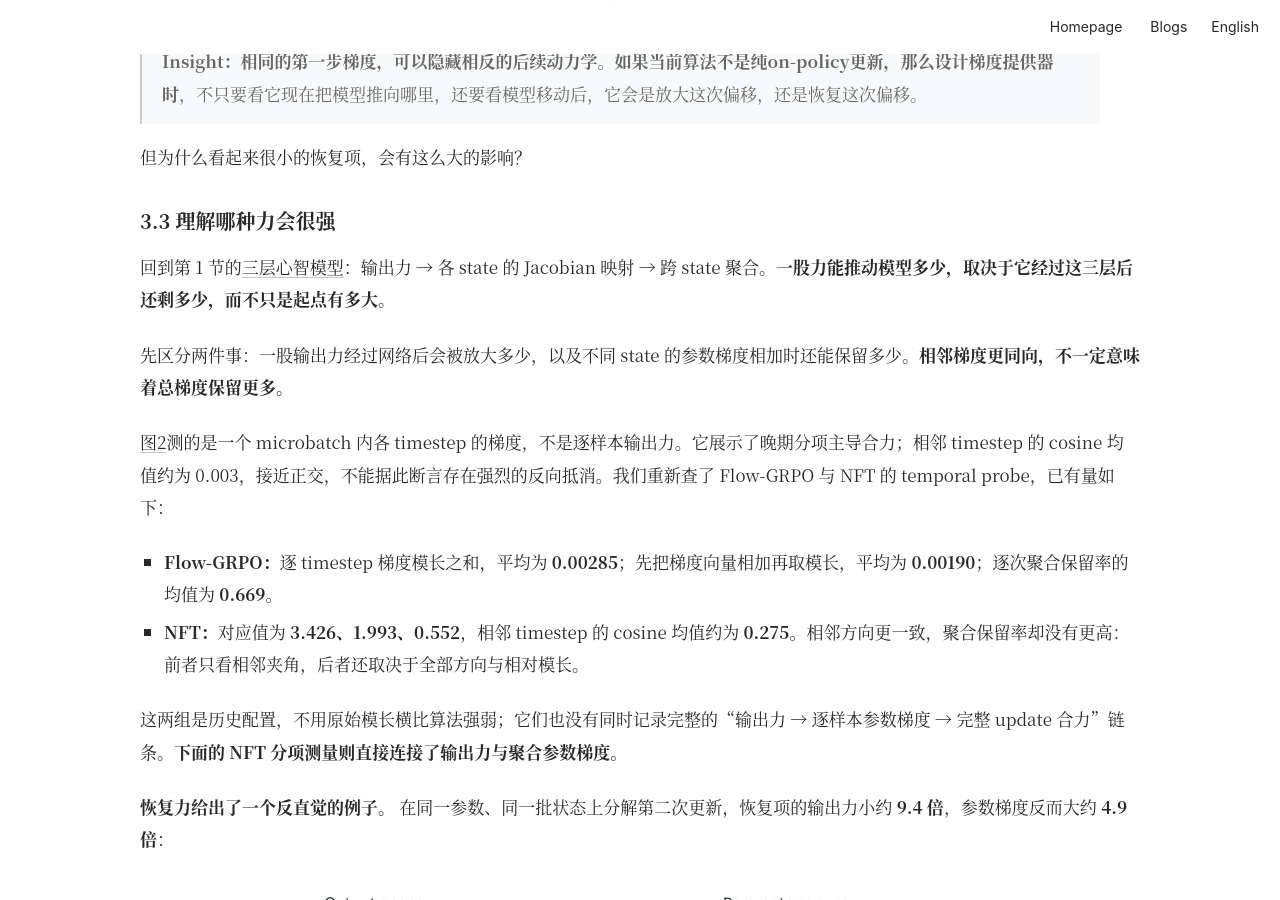
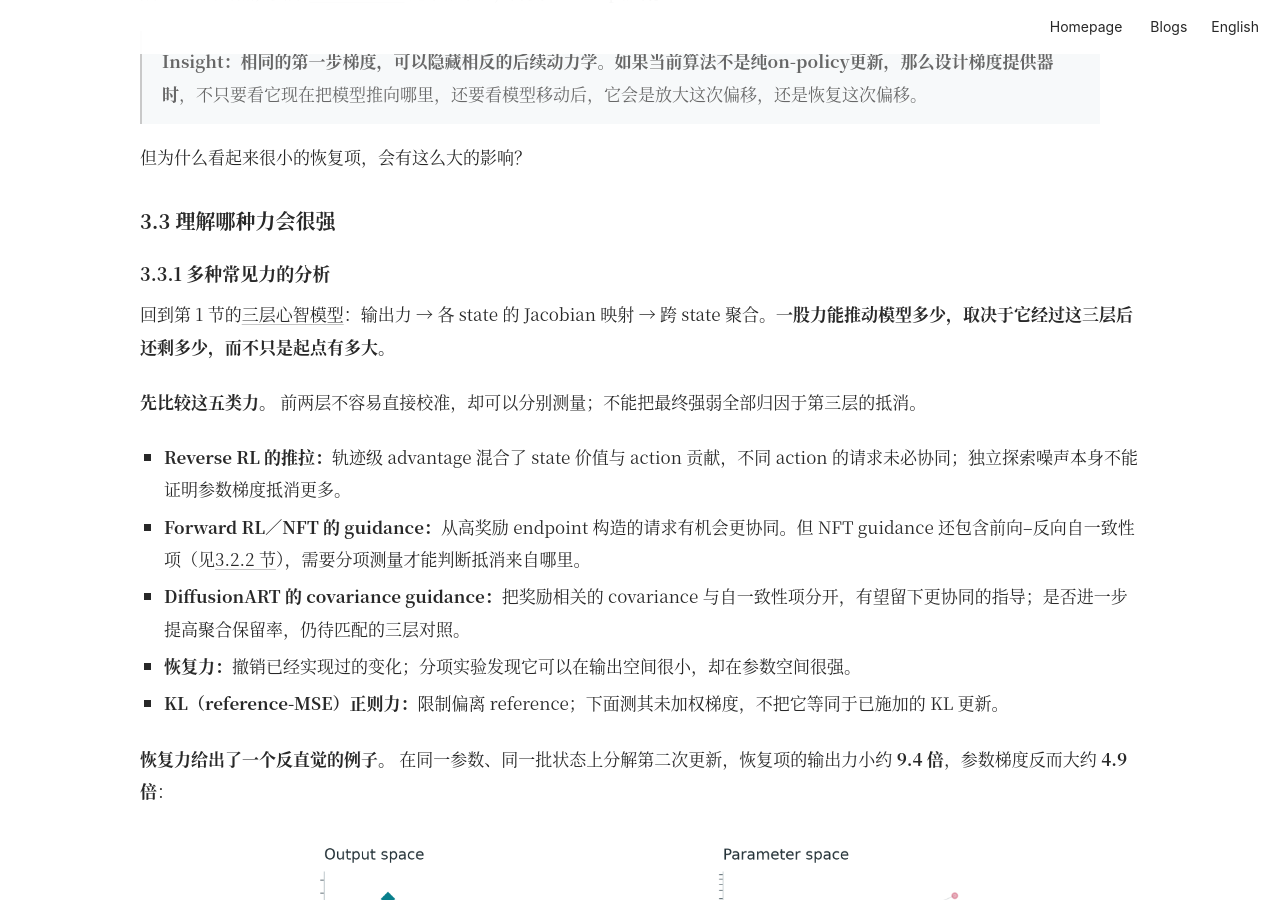
Before and after one commit to vanzll/vanzll.github.io, a Jekyll site: the page built from _pages/diffusion-rl.md, in a window 1280 px wide and 900 px high, scrolled down 19947 px. Built offline with Jekyll 4.4.1, drawn with Linux system fonts in a browser that asks for light colours; some of the changed text lies outside the part shown.

Commit message:
Restore five-force outline and both Section 3.3 case studies

```diff
--- a/_includes/research-notes/diffusion-rl.en.md
+++ b/_includes/research-notes/diffusion-rl.en.md
@@ -723,16 +723,17 @@
 
 <h3 id="en-detail-11">3.3 Understanding which forces become strong</h3>
 
+<h4 id="en-force-comparison">3.3.1 Analyzing common training forces</h4>
+
 <p>Return to the <a href="#eq-en-chain" data-equation-ref="chain">three-layer model in Section 1</a>: output force → each state's Jacobian → aggregation across states. <strong>A force's influence depends on how much survives these layers, not merely how large it starts.</strong></p>
 
-First separate two questions: how much the network amplifies an output force, and how much remains when parameter gradients across states are added. **More aligned neighboring gradients need not mean greater overall retention.**
+<p><strong>First compare these five forces.</strong> The first two layers are difficult to calibrate directly but can be measured separately; final strength cannot be attributed entirely to third-layer cancellation.</p>
 
-<p><a href="#en-reverse-gradients">Figure 2</a> measures timestep gradients within one microbatch, not per-sample output forces. It shows late components dominating the resultant; the mean adjacent-timestep cosine is about 0.003, nearly orthogonal, not evidence of strong opposing cancellation. A fresh query of the Flow-GRPO and NFT temporal probes provides these recorded quantities:</p>
-
-- **Flow-GRPO:** the mean sum of timestep-gradient norms is **0.00285**; the mean norm after summing the vectors is **0.00190**; mean per-probe aggregation retention is **0.669**.
-- **NFT:** the corresponding values are **3.426, 1.993, and 0.552**, with mean adjacent-timestep cosine about **0.275**. Neighboring directions are more aligned, yet retention is not higher: the former measures neighboring angles, while the latter depends on every direction and relative norm.
-
-These historical recipes do not support comparing algorithm strength by raw norms. Neither records the complete matched chain of output force → per-sample parameter gradient → full-update resultant. **The NFT component measurements below directly connect output force to aggregate parameter gradient.**
+- **Reverse RL's attraction and repulsion:** trajectory-level advantage mixes state value with action contribution, and requests from different actions need not cooperate. Independent exploration noise alone does not establish greater parameter-gradient cancellation.
+- **Forward RL / NFT guidance:** requests from high-reward endpoints may cooperate more. But NFT guidance also contains forward–reverse consistency (see <a href="#en-detail-9">Section 3.2.2</a>); attributing cancellation requires component measurements.
+- **DiffusionART covariance guidance:** separating reward covariance from consistency may leave more cooperative guidance; any further improvement in retention still needs a matched three-layer comparison.
+- **Restoration:** it attempts to undo changes the model has already realized. Our component measurements show that it can be small in output space yet strong in parameter space.
+- **KL (reference-MSE) regularization:** it limits deviation from a reference. Below we measure its unweighted gradient, not an applied KL update.
 
 **Restoration provides a counterintuitive example.** Decomposing the second update at the same parameters and states, restoration has about **9.4 times smaller** output force but **4.9 times larger** parameter-gradient norm:
 
@@ -754,6 +755,17 @@
 \]
 </div>
 <p>γ measures amplification through the mapping; ρ measures how much survives gradient summation, between zero and one. Their product is overall conversion κ. The temporal probes above measure retention across timesteps, not the per-sample decomposition; output RMS cannot replace the mean norm in this identity.</p>
+
+<div markdown="1">
+First separate two questions: how much the network amplifies an output force, and how much remains when parameter gradients across states are added. **More aligned neighboring gradients need not mean greater overall retention.**
+
+<p><a href="#en-reverse-gradients">Figure 2</a> measures timestep gradients within one microbatch, not per-sample output forces. It shows late components dominating the resultant; the mean adjacent-timestep cosine is about 0.003, nearly orthogonal, not evidence of strong opposing cancellation. A fresh query of the Flow-GRPO and NFT temporal probes provides these recorded quantities:</p>
+
+- **Flow-GRPO:** the mean sum of timestep-gradient norms is **0.00285**; the mean norm after summing the vectors is **0.00190**; mean per-probe aggregation retention is **0.669**.
+- **NFT:** the corresponding values are **3.426, 1.993, and 0.552**, with mean adjacent-timestep cosine about **0.275**. Neighboring directions are more aligned, yet retention is not higher: the former measures neighboring angles, while the latter depends on every direction and relative norm.
+
+These historical recipes do not support comparing algorithm strength by raw norms. Neither records the complete matched chain of output force → per-sample parameter gradient → full-update resultant. **The NFT component measurements below directly connect output force to aggregate parameter gradient.**
+</div>
 </details>
 
 **New diagnostic: measure all three layers separately.** Within each diagnostic window, we measure the mean output-force norm, the mean per-state parameter-gradient norm, and the norm of the mean gradient vector, then separate mapping gain γ from aggregation retention ρ:
@@ -774,7 +786,11 @@
 
 This intuition can extend to the mapping layer: an already realized output displacement comes from the Jacobian acting on a parameter change, rather than an arbitrary output direction. It may concentrate on directions to which the network responds strongly, and the transpose-Jacobian mapping can amplify them further. Realizability alone does not guarantee high gain; alignment with high-gain Jacobian directions also matters. The measurements establish higher mapping gain; this spectral explanation remains a hypothesis.
 
-**How does this affect learning speed?** Compare the complete curves for one update and two disjoint updates:
+<h4 id="en-force-competition-role">3.3.2 When does force magnitude matter?</h4>
+
+When two forces compete, relative scale determines what survives. Modern optimizers may largely attenuate a global scaling of one force; changing the ratio of two forces changes their aggregate direction.
+
+**Case Study 1: off-policy training in diffusion RL.** Figure 10 compares one update with two disjoint updates:
 
 <figure class="figure-compact" data-figure="mirror_dynamics"><img src="/assets/blog/diffusion-rl/mirror_dynamics_compact.png" alt="Figure 10: Stability and speed with one update versus two disjoint updates" loading="lazy" width="2400" height="930"><figcaption>Figure 10. One update versus two disjoint updates; β=1 on the left and β=0.1 on the right. Complete online train OCR curves without smoothing, against the optimizer step at reward logging. Each one/disjoint pair shares a training commit; the cross-β comparison spans versions. Recipe details appear in the data notes.</figcaption></figure>
 
@@ -800,6 +816,8 @@
 
 These runs use normalized-X0 and current-STD, not the bare MSE above; Figure 11 measures components of the actual loss. The core formula explains relative-scale competition, while measurements establish its implemented strength.
 
+
+**Case Study 2: KL divergence.** Once current departs from reference, reward guidance and regularization both enter the update. Tune their relative parameter-gradient norms and directions; a small KL coefficient does not guarantee a small gradient share.
 
 **Reference MSE shows an even larger scale reversal.** On Fast's matched nonzero diagnostic windows, its output force is about **1.8 times** guidance's, but its aggregate parameter gradient is about **185 times** larger. This does not mean KL constrained training: the regularization coefficient is zero, and reference MSE is diagnostic only. When adding regularization, compare coefficient-weighted parameter gradients and their directions, not loss values as forces.
 
--- a/_includes/research-notes/diffusion-rl.zh.md
+++ b/_includes/research-notes/diffusion-rl.zh.md
@@ -728,16 +728,19 @@
 
 <h3 id="zh-detail-11">3.3 理解哪种力会很强</h3>
 
+<h4 id="zh-force-comparison">3.3.1 多种常见力的分析</h4>
+
 <p>回到第 1 节的<a href="#eq-zh-chain" data-equation-ref="chain">三层心智模型</a>：输出力 → 各 state 的 Jacobian 映射 → 跨 state 聚合。<strong>一股力能推动模型多少，取决于它经过这三层后还剩多少，而不只是起点有多大。</strong></p>
 
-先区分两件事：一股输出力经过网络后会被放大多少，以及不同 state 的参数梯度相加时还能保留多少。**相邻梯度更同向，不一定意味着总梯度保留更多。**
+<p><strong>先比较这五类力。</strong> 前两层不容易直接校准，却可以分别测量；不能把最终强弱全部归因于第三层的抵消。</p>
 
-<p><a href="#zh-reverse-gradients">图2</a>测的是一个 microbatch 内各 timestep 的梯度，不是逐样本输出力。它展示了晚期分项主导合力；相邻 timestep 的 cosine 均值约为 0.003，接近正交，不能据此断言存在强烈的反向抵消。我们重新查了 Flow-GRPO 与 NFT 的 temporal probe，已有量如下：</p>
-
-- **Flow-GRPO：**逐 timestep 梯度模长之和，平均为 **0.00285**；先把梯度向量相加再取模长，平均为 **0.00190**；逐次聚合保留率的均值为 **0.669**。
-- **NFT：**对应值为 **3.426、1.993、0.552**，相邻 timestep 的 cosine 均值约为 **0.275**。相邻方向更一致，聚合保留率却没有更高：前者只看相邻夹角，后者还取决于全部方向与相对模长。
-
-这两组是历史配置，不用原始模长横比算法强弱；它们也没有同时记录完整的“输出力 → 逐样本参数梯度 → 完整 update 合力”链条。**下面的 NFT 分项测量则直接连接了输出力与聚合参数梯度。**
+<ul>
+<li><strong>Reverse RL 的推拉：</strong>轨迹级 advantage 混合了 state 价值与 action 贡献，不同 action 的请求未必协同；独立探索噪声本身不能证明参数梯度抵消更多。</li>
+<li><strong>Forward RL／NFT 的 guidance：</strong>从高奖励 endpoint 构造的请求有机会更协同。但 NFT guidance 还包含前向–反向自一致性项（见<a href="#zh-detail-9">3.2.2 节</a>），需要分项测量才能判断抵消来自哪里。</li>
+<li><strong>DiffusionART 的 covariance guidance：</strong>把奖励相关的 covariance 与自一致性项分开，有望留下更协同的指导；是否进一步提高聚合保留率，仍待匹配的三层对照。</li>
+<li><strong>恢复力：</strong>撤销已经实现过的变化；分项实验发现它可以在输出空间很小，却在参数空间很强。</li>
+<li><strong>KL（reference-MSE）正则力：</strong>限制偏离 reference；下面测其未加权梯度，不把它等同于已施加的 KL 更新。</li>
+</ul>
 
 **恢复力给出了一个反直觉的例子。** 在同一参数、同一批状态上分解第二次更新，恢复项的输出力小约 **9.4 倍**，参数梯度反而大约 **4.9 倍**：
 
@@ -759,6 +762,17 @@
 \]
 </div>
 <p>γ 衡量输出力映射后放大多少；ρ 衡量参数梯度相加后保留多少，位于 0 与 1 之间。两者相乘，才是整体转化率 κ。上面的 temporal probe 只测跨 timestep 的保留率，不能直接代入逐样本分解，也不能用输出 RMS 替代这里的平均模长。</p>
+
+<div markdown="1">
+先区分两件事：一股输出力经过网络后会被放大多少，以及不同 state 的参数梯度相加时还能保留多少。**相邻梯度更同向，不一定意味着总梯度保留更多。**
+
+<p><a href="#zh-reverse-gradients">图2</a>测的是一个 microbatch 内各 timestep 的梯度，不是逐样本输出力。它展示了晚期分项主导合力；相邻 timestep 的 cosine 均值约为 0.003，接近正交，不能据此断言存在强烈的反向抵消。我们重新查了 Flow-GRPO 与 NFT 的 temporal probe，已有量如下：</p>
+
+- **Flow-GRPO：**逐 timestep 梯度模长之和，平均为 **0.00285**；先把梯度向量相加再取模长，平均为 **0.00190**；逐次聚合保留率的均值为 **0.669**。
+- **NFT：**对应值为 **3.426、1.993、0.552**，相邻 timestep 的 cosine 均值约为 **0.275**。相邻方向更一致，聚合保留率却没有更高：前者只看相邻夹角，后者还取决于全部方向与相对模长。
+
+这两组是历史配置，不用原始模长横比算法强弱；它们也没有同时记录完整的“输出力 → 逐样本参数梯度 → 完整 update 合力”链条。**下面的 NFT 分项测量则直接连接了输出力与聚合参数梯度。**
+</div>
 </details>
 
 **新增诊断：把三层分别测出来。** 我们在同一诊断窗口内，分别测输出力模长均值、逐 state 参数梯度模长均值，以及梯度向量平均后的模长，再拆成映射增益 γ 与聚合保留率 ρ：
@@ -779,7 +793,11 @@
 
 这个直觉也可以延伸到映射层：已发生的输出位移来自 Jacobian 对参数变化的作用，不是任意的输出方向。它可能更集中在网络容易响应的方向上；经过 Jacobian 的转置映射时，这些方向还能被进一步放大。但“可实现”不保证“高增益”，具体还取决于位移与 Jacobian 高增益方向的对齐。实验确认的是映射增益更高，这个谱方向解释仍是机制猜想。
 
-**这如何影响学习速度？** 看一次更新与两次 disjoint 更新的完整曲线：
+<h4 id="zh-force-competition-role">3.3.2 什么时候需要考虑力的大小</h4>
+
+当两股力竞争，相对尺度才决定谁留下。整体缩放一股力，可能被现代优化器大幅淡化；改变两股力的比例，却会改变聚合方向。
+
+**Case Study 1：Diffusion RL 里的 Off-policy 训练。** 图10比较一次更新与两次 disjoint 更新：
 
 <figure class="figure-compact" data-figure="mirror_dynamics"><img src="/assets/blog/diffusion-rl/mirror_dynamics_compact.png" alt="图10：一次更新与两次 disjoint 更新的稳定性和速度" loading="lazy" width="2400" height="930"><figcaption>图10：一次更新与两次 disjoint 更新；左 β=1，右 β=0.1。完整 online train OCR 曲线，不平滑，横轴为记录 reward 时的 optimizer step。每个 one/disjoint pair 使用同一训练 commit；跨 β 来自不同版本，具体配方见数据说明。</figcaption></figure>
 
@@ -805,6 +823,8 @@
 
 这些 run 使用 normalized-X0 与 current-STD，而非上式的裸 MSE；图11测的是实际 loss 的分项梯度。因此，核心公式解释相对尺度竞争，实际强度则以测量为准。
 
+
+**Case Study 2：KL divergence。** 一旦 current 偏离 reference，reward guidance 与正则力就同时参与更新。需要调的是它们在参数空间的相对模长与方向；KL 系数小，不保证它的梯度份额小。
 
 **Reference-MSE 也会发生更大的尺度反转。** 在 Fast 的相同非零诊断窗口里，它的输出力约为 guidance 的 **1.8 倍**，聚合参数梯度却约为 **185 倍**。这不是 KL 已经压住了训练：本批正则系数为 0，reference-MSE 只用于测量。真正加入正则后，要比较系数加权后的参数梯度及其方向，而不是把 loss 数值当成力。
 
```
Also changed, not shown: docs/diffusion-rl-publication.json (+4 -4 lines).
